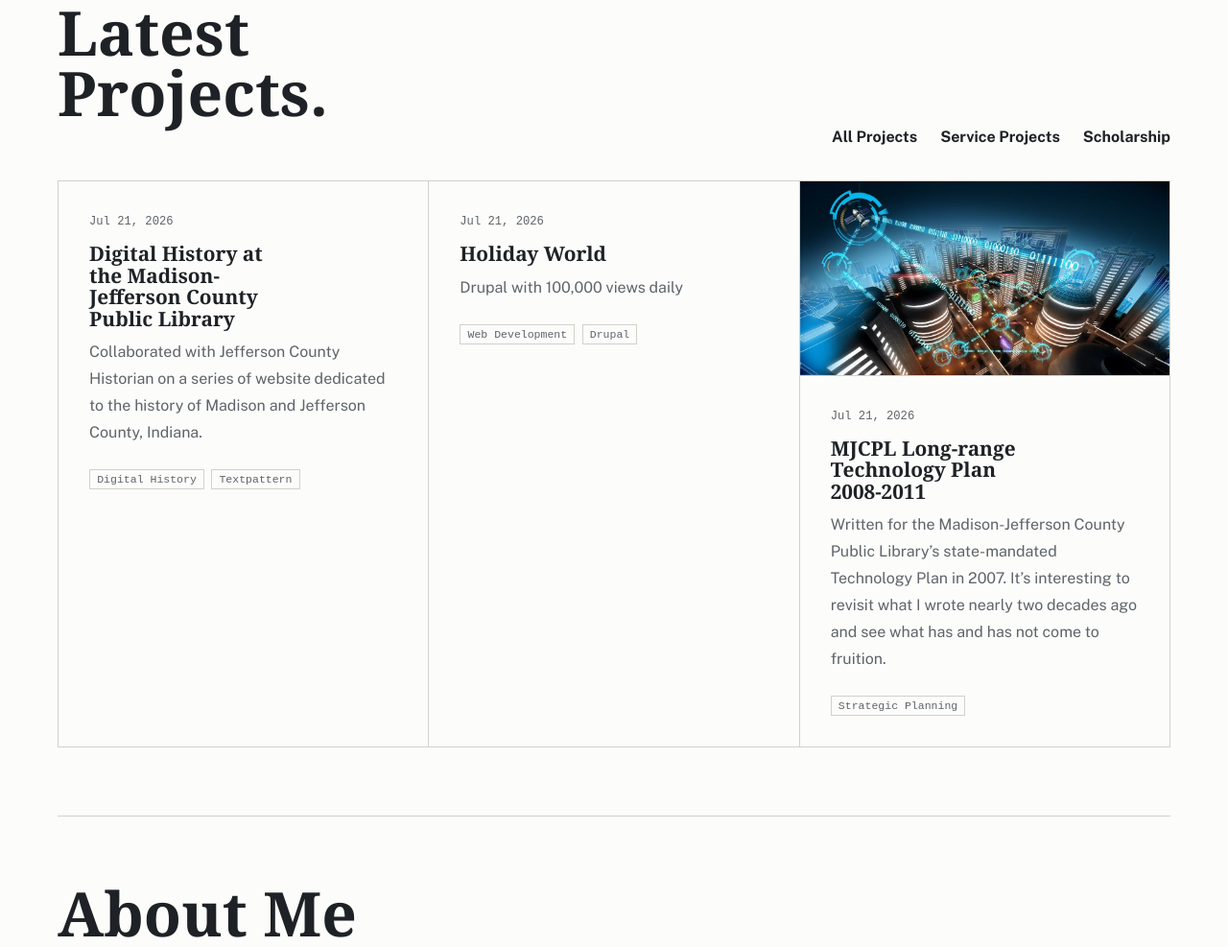
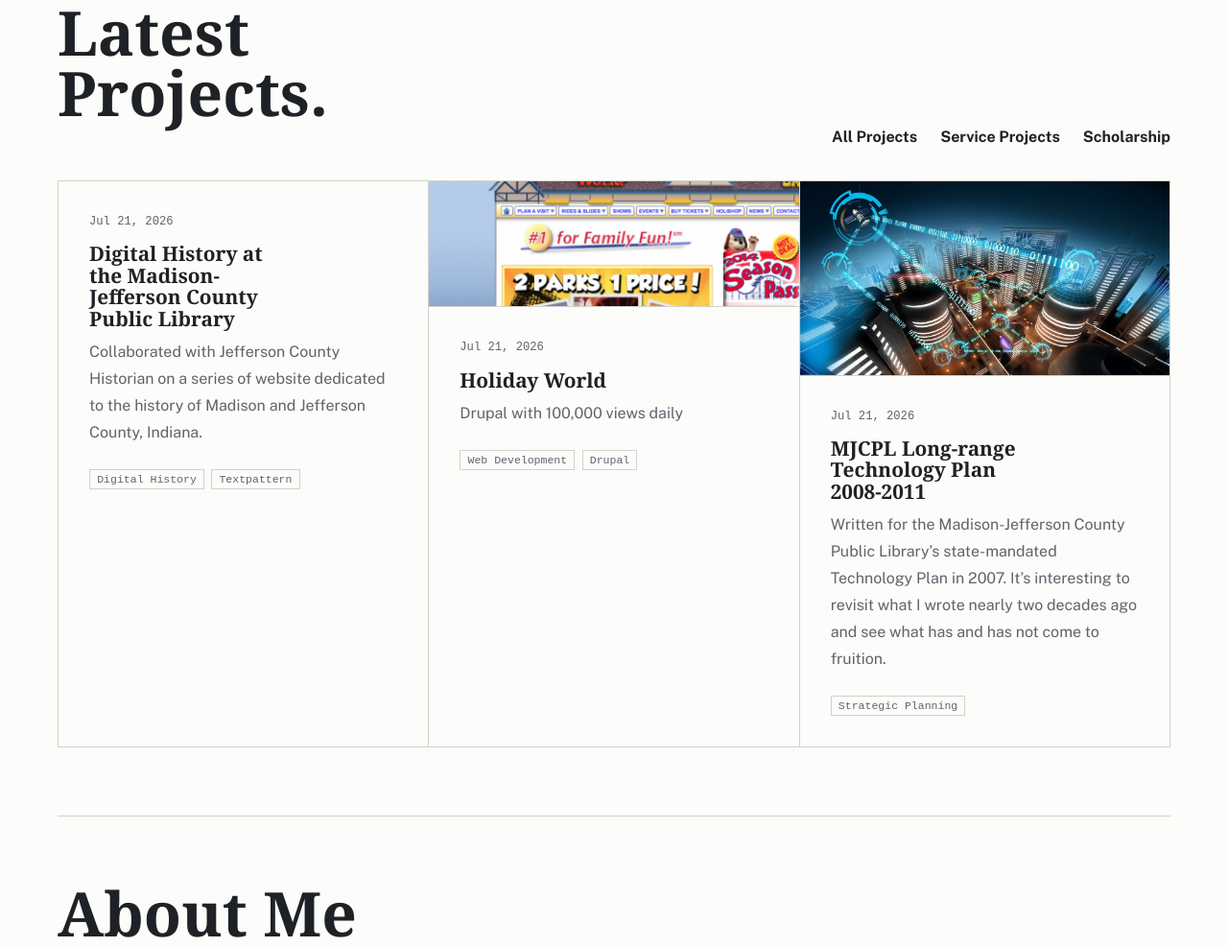
Before and after one commit to yarnetsky/yarnetsky.github.io, an Astro site: page / in a window 1280 px wide. Shown: the part 872-1859 px from the top of the page at 96% size. Built offline with nearby package versions, Linux system fonts and the light colour scheme; Astro itself is replaced by a stand-in of ours; some packages are replaced by stand-ins of ours.

Commit message:
Update src/content/projects/holiday-world.md (via Pages CMS)

```diff
--- a/src/content/projects/holiday-world.md
+++ b/src/content/projects/holiday-world.md
@@ -4,6 +4,7 @@ description: Drupal with 100,000 views daily
 tags:
   - Web Development
   - Drupal
+thumbnail: /assets/holiday-world.png
 publishDate: 2026-07-21
 ---
 **[Archive.org snapshot of the Holiday World website](https://web.archive.org/web/20240420132015/https://web.archive.org/web/20120228073919/http://www.holidayworld.com:80/)**
```
